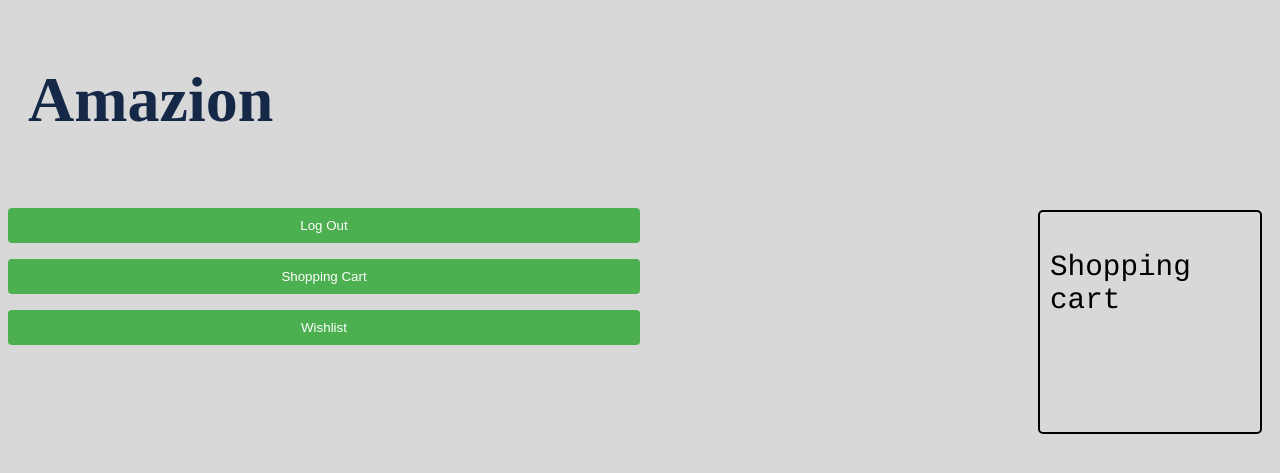
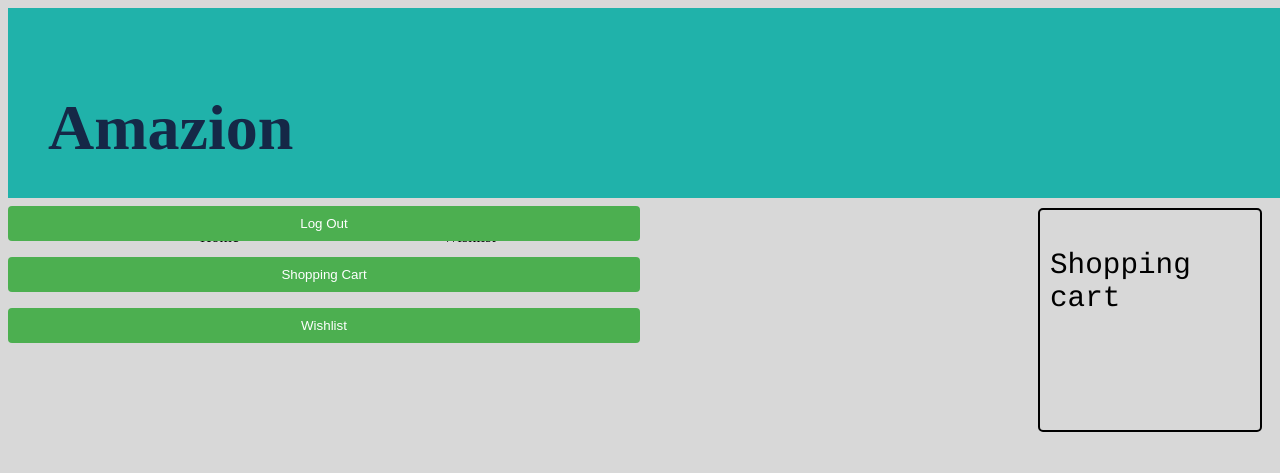
Before and after one commit to gideonluck/Amazion, a PHP site: page /homepage.php in a window 1280 px wide. Shown: the top 473 px of the page. Run offline with PHP 8.4, Linux system fonts and the light colour scheme; data that the repository does not hold is empty.

Commit message:
Add files via upload

```diff
--- a/project/homepage.php
+++ b/project/homepage.php
@@ -72,9 +72,11 @@ INSERT INTO `items` (`SKU`, `MODEL`, `Vendor`, `Type`, `Description`, `Photo`) V
 
 ?>
 <head>
+
 	<title>Amazion</title>
-	<link href='css/login_style.css' type='text/css' rel='stylesheet' />
+	<link href='login_style.css' type='text/css' rel='stylesheet' />
 	<link href="https://fonts.googleapis.com/css?family=Bitter" rel="stylesheet" />
+
 	<script>
 	    function allowDrop(ev) {
 	      ev.preventDefault();
@@ -92,19 +94,27 @@ INSERT INTO `items` (`SKU`, `MODEL`, `Vendor`, `Type`, `Description`, `Photo`) V
 			$.ajax({
                 url: "update.php",
                 type: "POST",
-                data: { 'name': $_SESSION['user'], 'SKU': $row[SKU] },
+                data: { 'id': $_SESSION['id'], 'SKU': $row[SKU] },
                 .done(function() {
 		                	alert("Item added to Cart");
 		                })
 				});
 	    }
 	</script>
+</head>
 
-</head>
+
+<header>
+	<h1>Amazion</h1>
+	<nav>
+        <ol>
+            <li>Home</li>
+            <li></li>
+            <li>Wishlist</li>
+        </ol>
+    </nav>
+</header>
 <body>
-
-	<h1>Amazion</h1>
-
 	<div id = "ShopCart" ondrop="drop(event)" ondragover="allowDrop(event)">
 		<p id="CartText"> Shopping cart </p>
 	</div>
--- /dev/null
+++ b/project/login_style.css
@@ -0,0 +1,114 @@
+header{
+    width: 100%;
+    height: 150px;
+    background-color: lightseagreen;
+    margin: 0px;
+    padding: 20px;
+}
+header nav{
+    margin-left:auto;
+    margin-right:auto;
+    width:1000px;
+}
+
+header nav ol{
+    display: inline;
+    width: 900px;
+}
+
+header nav ol li{
+    display: inline;
+    margin-right:100px;
+    float: center;
+}
+
+body{
+	background-color:#d8d8d8;
+    font-family: 'Volkhov',serif;
+}
+
+h1{
+	font-family: 'Volkhov', serif;
+	font-style:'Bold';
+	font-size:48pt;
+	text-align:'center';
+	color:#152847;
+	padding:20px;
+}
+
+h2{
+	font-family: 'Volkhov', serif;
+	font-style:'Italic';
+	font-size: 12pt;
+	color:#2f4d7f;
+	padding:10px;
+	text-align:'center';
+}
+
+input[type=text], select {
+    width: 50%;
+    padding: 10px 15px;
+    margin: 8px 0;
+    display: inline-block;
+    border: 1px solid #ccc;
+    border-radius: 4px;
+    box-sizing: border-box;
+}
+
+input[type=password], select {
+    width: 50%;
+    padding: 10px 15px;
+    margin: 8px 0;
+    display: inline-block;
+    border: 1px solid #ccc;
+    border-radius: 4px;
+    box-sizing: border-box;
+}
+
+input[type=submit], select {
+    width: 50%;
+    background-color: #4CAF50;
+    color: white;
+    padding: 10px 15px;
+    margin: 8px 0;
+    border: none;
+    border-radius: 4px;
+    cursor: pointer;
+}
+
+input[type=submit]:hover {
+    background-color: #45a049;
+}
+input[type=Button]:hover {
+    background-color: #45a049;
+}
+div {
+    border-radius: 5px;
+    background-color: #d8d8d8;
+    padding: 20px;
+}
+
+
+tr, td{
+    padding: 10px;
+    text-align: left;
+
+}
+#stories{
+    border-collapse: collapse;
+    margin: 35px;
+}
+#ShopCart{
+  float: right;
+  width: 200px;
+  height: 200px;
+  margin: 10px;
+  padding: 10px;
+  border: 2px solid black;
+}
+#CartText{
+    font-family: 'Courier';
+    font-style:'Bold';
+    font-size: 22pt;
+    text-align:'center';
+}
```
Also changed, not shown: project/index.php (+8 -7 lines), project/item.php (+14 -4 lines), project/shoppingcart.php (+14 -4 lines), project/wishlist.php (+17 -4 lines).
